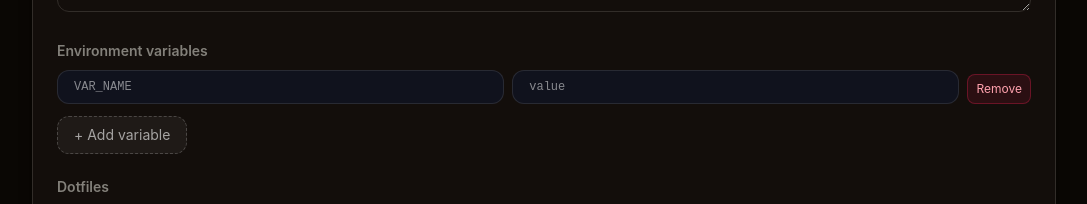
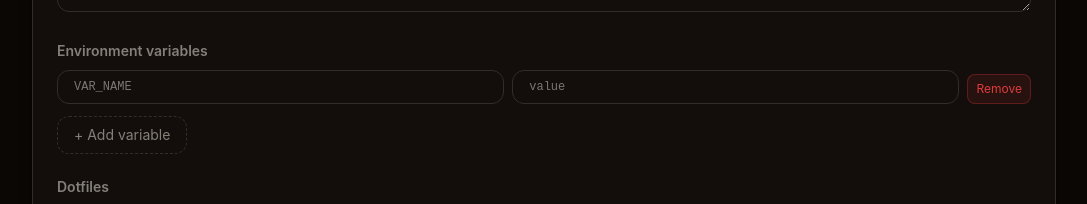
Before and after one commit to buvis/container-images, a React app in the folder apps/koolna-webui/frontend/: page /create in a window 1280 px wide. Both pictures are taken after a click on the button "+ Add variable". Shown: the part 965-1169 px from the top of the page, without its empty margins (96-1183 px from the left). Built offline with nearby package versions, Linux system fonts and the light colour scheme; no server answers; the HTML template or start-up script is replaced by a standard one; a web font is replaced by a local one.

Commit message:
feat(koolna-webui): update env var editor with token classes

```diff
--- a/apps/koolna-webui/frontend/src/components/EnvVarEditor.tsx
+++ b/apps/koolna-webui/frontend/src/components/EnvVarEditor.tsx
@@ -1,9 +1,9 @@
 import { useRef, useState } from 'react'
 import type { EnvVar } from '../api/koolna'
 
-const INPUT_BASE = 'w-full rounded-xl border px-4 py-2 text-sm text-white transition focus:outline-none focus:ring-1'
-const INPUT_OK = 'border-white/10 bg-slate-900/60 focus:border-sky-400 focus:ring-sky-400'
-const INPUT_ERR = 'border-rose-500/60 bg-rose-500/5 focus:border-rose-400 focus:ring-rose-400'
+const INPUT_BASE = 'w-full rounded-xl border px-4 py-2 text-sm text-text transition focus:outline-none focus:ring-1'
+const INPUT_OK = 'border-border bg-surface focus:border-accent focus:ring-accent'
+const INPUT_ERR = 'border-danger/60 bg-danger/5 focus:border-danger focus:ring-danger'
 const NAME_PATTERN = /^[A-Z_][A-Z0-9_]*$/
 
 interface Row {
@@ -53,7 +53,7 @@ export function EnvVarEditor({ vars, onChange, defaults }: EnvVarEditorProps) {
   return (
     <div className="space-y-3">
       {rows.length === 0 ? (
-        <p className="text-sm text-white/40">No environment variables</p>
+        <p className="text-sm text-text-muted">No environment variables</p>
       ) : (
         rows.map((row) => (
           <div key={row.id} className="flex items-start gap-2">
@@ -66,13 +66,13 @@ export function EnvVarEditor({ vars, onChange, defaults }: EnvVarEditorProps) {
                   className={`${INPUT_BASE} ${isNameInvalid(row.name) ? INPUT_ERR : INPUT_OK} font-mono text-xs`}
                 />
                 {defaultNames.has(row.name) && (
-                  <span className="shrink-0 rounded-md bg-sky-500/20 px-1.5 py-0.5 text-[0.625rem] font-medium text-sky-300">
+                  <span className="shrink-0 rounded-md bg-accent/20 px-1.5 py-0.5 text-[0.625rem] font-medium text-accent">
                     default
                   </span>
                 )}
               </div>
               {isNameInvalid(row.name) && (
-                <p className="mt-1 text-xs text-rose-400">Must match A-Z, 0-9, _ (start with letter or _)</p>
+                <p className="mt-1 text-xs text-danger">Must match A-Z, 0-9, _ (start with letter or _)</p>
               )}
             </div>
             <div className="flex-1">
@@ -86,7 +86,7 @@ export function EnvVarEditor({ vars, onChange, defaults }: EnvVarEditorProps) {
             <button
               type="button"
               onClick={() => removeRow(row.id)}
-              className="mt-1 shrink-0 rounded-lg border border-rose-500/30 bg-rose-500/10 px-2 py-1.5 text-xs text-rose-300 transition hover:border-rose-500/60 hover:bg-rose-500/20"
+              className="mt-1 shrink-0 rounded-lg border border-danger/30 bg-danger/10 px-2 py-1.5 text-xs text-danger transition hover:border-danger/60 hover:bg-danger/20"
               title="Remove variable"
             >
               Remove
@@ -97,7 +97,7 @@ export function EnvVarEditor({ vars, onChange, defaults }: EnvVarEditorProps) {
       <button
         type="button"
         onClick={addRow}
-        className="rounded-xl border border-dashed border-white/20 bg-white/5 px-4 py-2 text-sm text-white/60 transition hover:border-white/40 hover:text-white"
+        className="rounded-xl border border-dashed border-border bg-surface px-4 py-2 text-sm text-text-muted transition hover:border-text-muted hover:text-text"
       >
         + Add variable
       </button>
```
